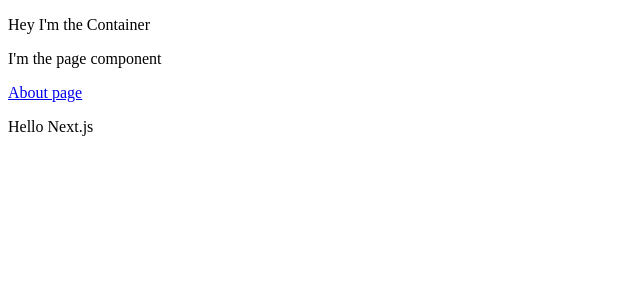
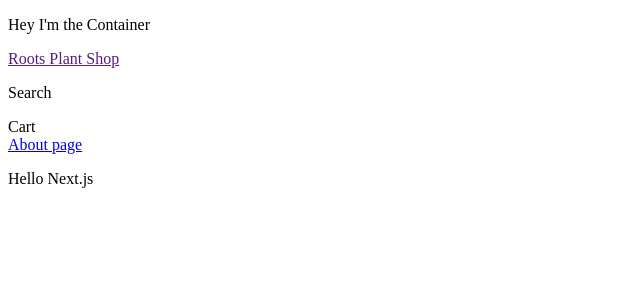
Before and after one commit to saylerb/graphql-shop, a Next.js app: page / in a window 1280 px wide. Shown: the top 300 px of the page, without its empty margins (0-640 px from the left). Built offline with nearby package versions, Linux system fonts and the light colour scheme.

Commit message:
header and nav

```diff
--- /dev/null
+++ b/components/Header.js
@@ -0,0 +1,14 @@
+const Header = () => (
+  <div>
+    <div className="bar">
+      <a href="">Roots Plant Shop</a>
+    </div>
+
+    <div className="sub-bar">
+      <p>Search</p>
+    </div>
+    <div>Cart</div>
+  </div>
+);
+
+export default Header;
--- a/components/Page.js
+++ b/components/Page.js
@@ -1,10 +1,11 @@
 import React, { Component } from "react";
+import Header from "./Header";
 
 class Page extends Component {
   render() {
     return (
       <div>
-        <p>I'm the page component</p>
+        <Header />
         {this.props.children}
       </div>
     );
```
